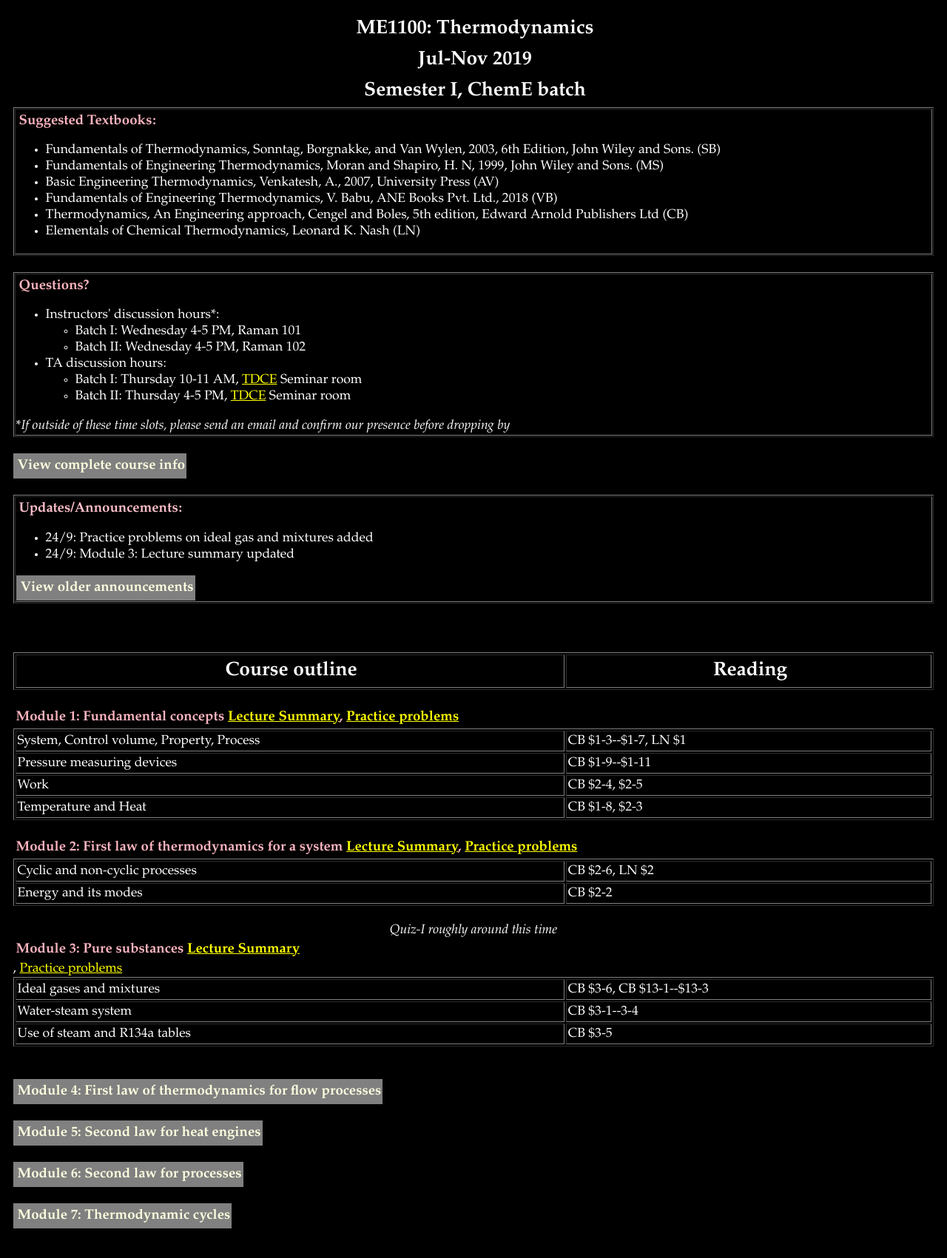
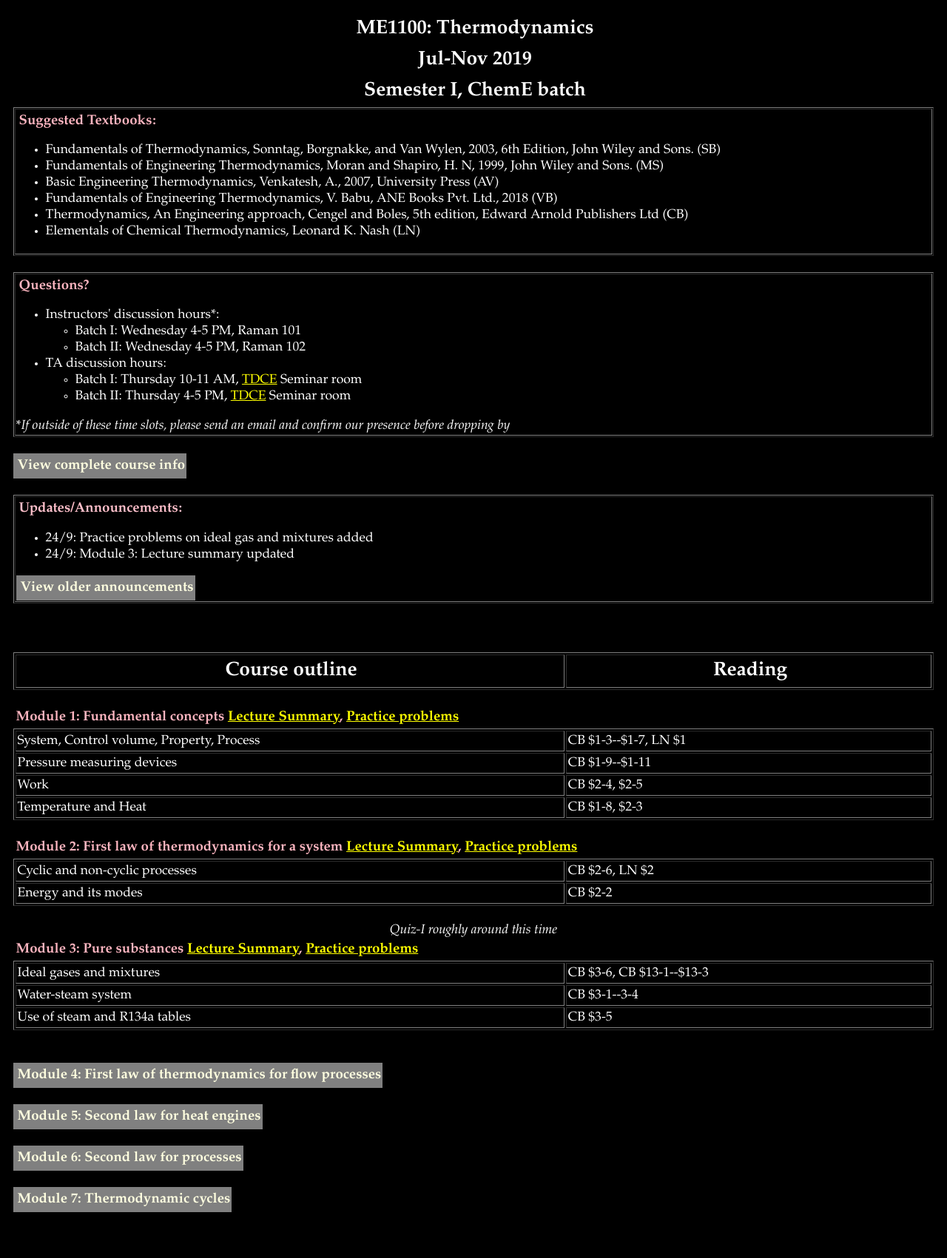
Before and after one commit to krithikasivaram/krithikasivaram.github.io, a Jekyll site: the page teaching/ME1100_Jul_Nov_2019.html, which Jekyll copies as it is, in a window 1280 px wide. Shown: the whole page at 74% size. Built offline with Jekyll 4.4.1, drawn with Linux system fonts in a browser that asks for light colours; after the commit the page ends 1679 px from its top, so only the background shows below that.

```diff
--- a/teaching/ME1100_Jul_Nov_2019.html
+++ b/teaching/ME1100_Jul_Nov_2019.html
@@ -260,7 +260,7 @@ Updates/Announcements:</font></h3>
 
 <center><i> Quiz-I roughly around this time </i></center>
 
-<h3>Module 3: Pure substances <a href="https://owncloud.iitm.ac.in/index.php/s/f9e5SwQA4Cfc6IF" target="_blank">Lecture Summary</a></h3>, <a href="https://owncloud.iitm.ac.in/index.php/s/7Num6ynUvWYeB8o" target="_blank">Practice problems</a></h3>
+<h3>Module 3: Pure substances <a href="https://owncloud.iitm.ac.in/index.php/s/f9e5SwQA4Cfc6IF" target="_blank">Lecture Summary</a>, <a href="https://owncloud.iitm.ac.in/index.php/s/7Num6ynUvWYeB8o" target="_blank">Practice problems</a></h3>
 <table border="1" cellspacing="2" cellpadding="2" width="100%">
 	<col width = "60%">
 	<col width = "40%">
```
